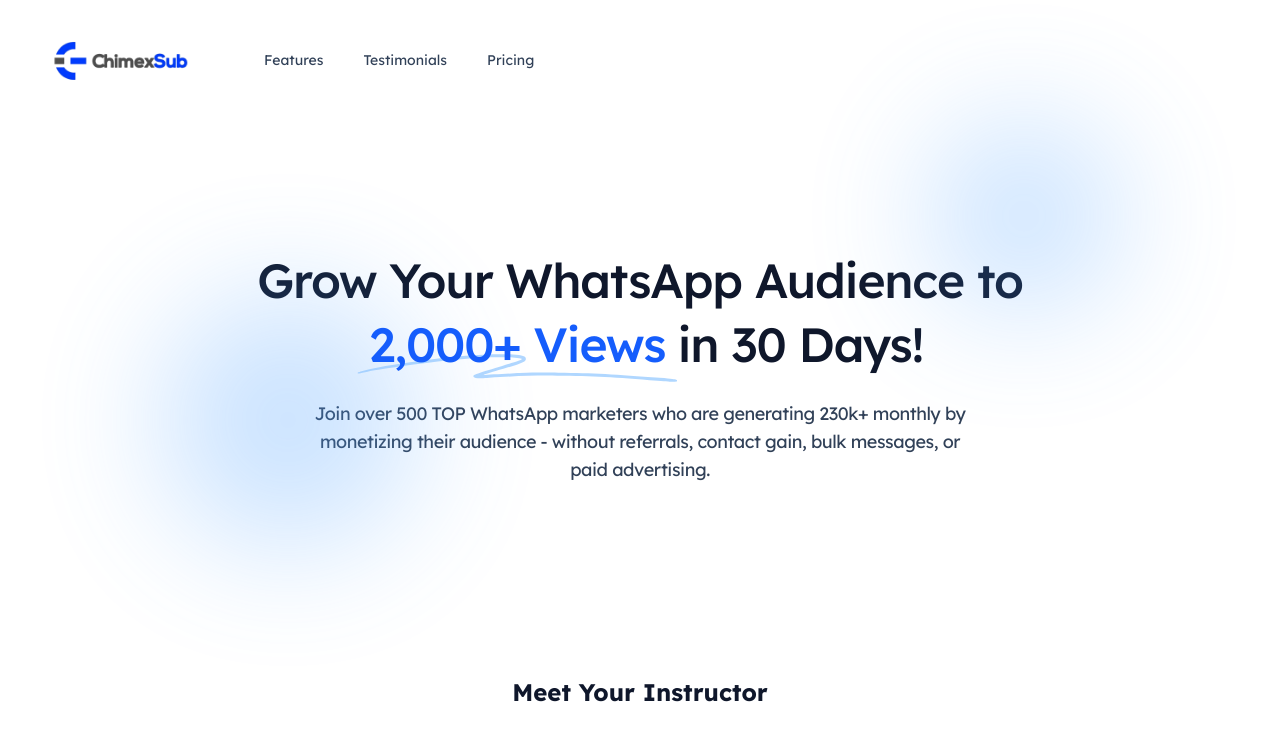
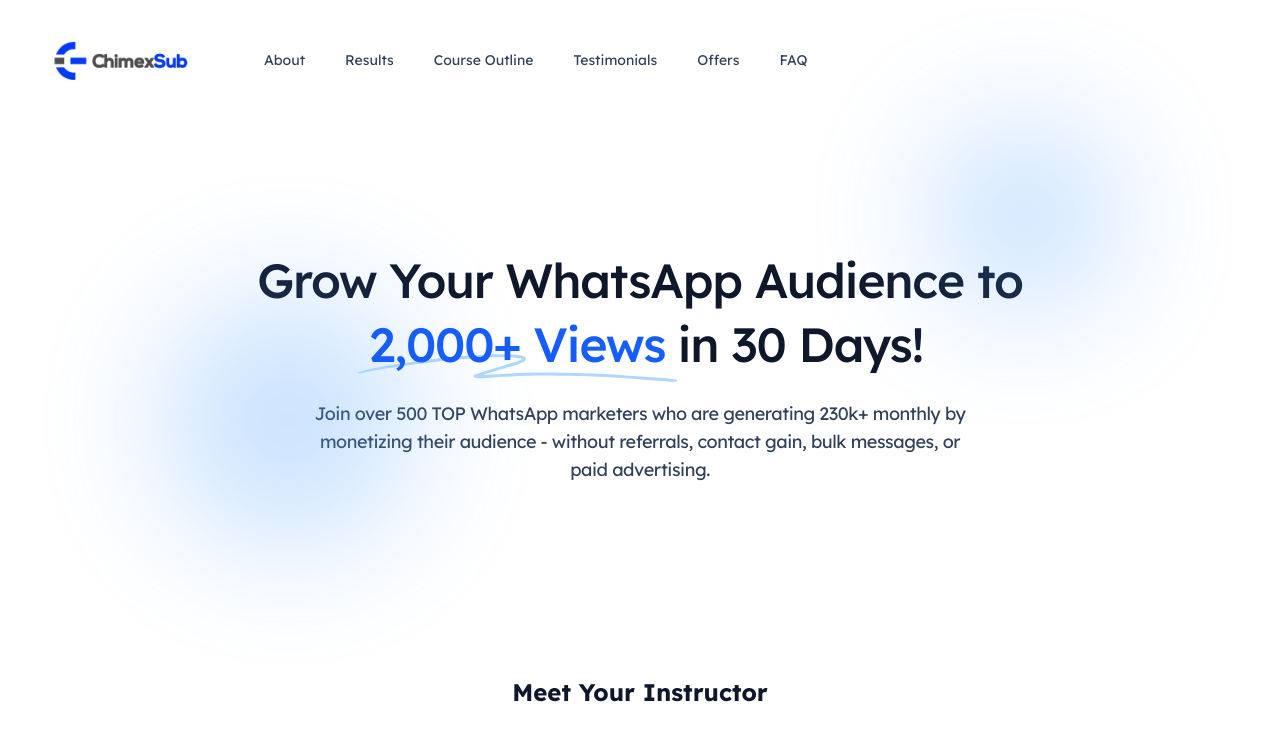
Before and after one commit to Bee-code-tech/was-accelerator, a Next.js app: page / in a window 1280 px wide. Shown: the top 738 px of the page. Built offline with nearby package versions, Linux system fonts and the light colour scheme.

Commit message:
Add ScrollToTop component and implement smooth scrolling; update layout with section IDs for navigation

```diff
--- a/app/globals.css
+++ b/app/globals.css
@@ -25,3 +25,7 @@
   font-family: var(--font-display);
 
 }
+
+html{
+  scroll-behavior: smooth;
+}
--- a/app/layout.tsx
+++ b/app/layout.tsx
@@ -5,6 +5,7 @@
 import './globals.css'
 import { Header } from '@/components/Header'
 import Footer from '@/components/Footer'
+import ScrollToTop from '@/components/ScrollToTop'
 
 export const metadata: Metadata = {
   title: {
@@ -48,6 +49,7 @@
       <body className="flex h-full flex-col">
         <Header />
         {children}
+        <ScrollToTop />
         <Footer />
       </body>
     </html>
--- a/components/AudienceAcceleratorBlueprint.tsx
+++ b/components/AudienceAcceleratorBlueprint.tsx
@@ -50,7 +50,7 @@
 
 export default function AudienceAcceleratorBlueprint() {
   return (
-    <div className="bg-white py-14 sm:py-32">
+    <div className="bg-white py-14 sm:py-32" id='outline'>
       <motion.div
         initial="hidden"
         whileInView="show"
--- a/components/BioSection.tsx
+++ b/components/BioSection.tsx
@@ -14,7 +14,7 @@
 
 const BioSection = () => {
   return (
-    <Container className="pt-20 pb-16 text-center lg:pt-32 relative">
+    <Container className="pt-20 pb-16 text-center lg:pt-32 relative" id='about'>
       <Headline title='Meet Your Instructor' />
 
       {/* Bio Section */}
--- a/components/CountdownSection.tsx
+++ b/components/CountdownSection.tsx
@@ -90,7 +90,7 @@
   const showDays = timeRemaining.days > 0;
 
   return (
-    <div className="py-10 md:py-16">
+    <div className="py-10 md:py-16" id='offers'>
       <div className="max-w-4xl mx-auto px-4 sm:px-6 lg:px-8">
         <motion.div
           initial={{ opacity: 0, y: 20 }}
--- a/components/FAQSection.tsx
+++ b/components/FAQSection.tsx
@@ -26,7 +26,7 @@
 
 export default function FAQSection() {
   return (
-    <div className="bg-white">
+    <div className="bg-white" id='faq'>
       <div className="mx-auto max-w-7xl px-6 py-12 sm:py-32 lg:px-8 lg:py-40">
         <div className="mx-auto max-w-4xl">
           <h2 className="lg:text-4xl text-2xl font-semibold tracking-tight text-gray-900 sm:text-5xl">
--- a/components/Header.tsx
+++ b/components/Header.tsx
@@ -72,11 +72,13 @@
         transition
         className="absolute inset-x-0 top-full mt-4 flex origin-top flex-col rounded-2xl bg-white p-4 text-lg tracking-tight text-slate-900 shadow-xl ring-1 ring-slate-900/5 data-closed:scale-95 data-closed:opacity-0 data-enter:duration-150 data-enter:ease-out data-leave:duration-100 data-leave:ease-in"
       >
-        <MobileNavLink href="#features">Features</MobileNavLink>
+        <MobileNavLink href="#">Home</MobileNavLink>
+        <MobileNavLink href="#about">About</MobileNavLink>
+        <MobileNavLink href="#results">Results</MobileNavLink>
+        <MobileNavLink href="#outline">Course Outline</MobileNavLink>
         <MobileNavLink href="#testimonials">Testimonials</MobileNavLink>
-        <MobileNavLink href="#pricing">Pricing</MobileNavLink>
-        <hr className="m-2 border-slate-300/40" />
-        <MobileNavLink href="/login">Sign in</MobileNavLink>
+        <MobileNavLink href="#offers">Offers</MobileNavLink>
+        <MobileNavLink href="#faq">FAQ</MobileNavLink>
       </PopoverPanel>
     </Popover>
   )
@@ -92,20 +94,19 @@
               <Logo className="h-10 w-auto" />
             </Link>
             <div className="hidden md:flex md:gap-x-6">
-              <NavLink href="#features">Features</NavLink>
-              <NavLink href="#testimonials">Testimonials</NavLink>
-              <NavLink href="#pricing">Pricing</NavLink>
+            <NavLink href="#about">About</NavLink>
+            <NavLink href="#results">Results</NavLink>
+            <NavLink href="#outline">Course Outline</NavLink>
+            <NavLink href="#testimonials">Testimonials</NavLink>
+            <NavLink href="#offers">Offers</NavLink>
+            <NavLink href="#faq">FAQ</NavLink>
             </div>
           </div>
           <div className="flex items-center gap-x-5 md:gap-x-8">
             <div className="hidden md:block">
 
             </div>
-            {/* <Button href="/register" color="blue">
-              <span>
-                Get started <span className="hidden lg:inline">today</span>
-              </span>
-            </Button> */}
+
             <div className="-mr-1 md:hidden">
               <MobileNavigation />
             </div>
--- /dev/null
+++ b/components/ScrollToTop.tsx
@@ -0,0 +1,84 @@
+"use client";
+
+import React, { useState, useEffect } from 'react';
+import { motion, AnimatePresence } from 'framer-motion';
+import { ChevronUpIcon } from '@heroicons/react/24/solid';
+
+interface ScrollToTopProps {
+  scrollThreshold?: number;
+  iconSize?: number;
+  position?: {
+    bottom: number;
+    right: number;
+  };
+  backgroundColor?: string;
+  iconColor?: string;
+}
+
+const ScrollToTop: React.FC<ScrollToTopProps> = ({
+  scrollThreshold = 300,
+  iconSize = 24,
+  position = {
+    bottom: 32,
+    right: 32
+  },
+  backgroundColor = 'bg-blue-600',
+  iconColor = 'text-white'
+}) => {
+  const [isVisible, setIsVisible] = useState(false);
+
+  // Show button when page is scrolled down
+  const toggleVisibility = () => {
+    if (window.scrollY > scrollThreshold) {
+      setIsVisible(true);
+    } else {
+      setIsVisible(false);
+    }
+  };
+
+  // Set up scroll event listener
+  useEffect(() => {
+    window.addEventListener('scroll', toggleVisibility);
+
+    // Clean up the event listener on component unmount
+    return () => {
+      window.removeEventListener('scroll', toggleVisibility);
+    };
+  }, []);
+
+  // Scroll to top smoothly
+  const scrollToTop = () => {
+    window.scrollTo({
+      top: 0,
+      behavior: 'smooth'
+    });
+  };
+
+  return (
+    <AnimatePresence>
+      {isVisible && (
+        <motion.button
+          initial={{ opacity: 0, scale: 0.8 }}
+          animate={{ opacity: 1, scale: 1 }}
+          exit={{ opacity: 0, scale: 0.8 }}
+          transition={{ duration: 0.3 }}
+          onClick={scrollToTop}
+          className={`fixed p-3 ${backgroundColor} hover:opacity-90 ${iconColor} rounded-full shadow-lg z-50 focus:outline-none focus:ring-2 focus:ring-blue-400`}
+          style={{
+            bottom: `${position.bottom}px`,
+            right: `${position.right}px`
+          }}
+          aria-label="Scroll to top"
+          whileHover={{ scale: 1.1 }}
+          whileTap={{ scale: 0.9 }}
+        >
+          <ChevronUpIcon
+            style={{ width: `${iconSize}px`, height: `${iconSize}px` }}
+          />
+        </motion.button>
+      )}
+    </AnimatePresence>
+  );
+};
+
+export default ScrollToTop;
--- a/components/TestimonialSection.tsx
+++ b/components/TestimonialSection.tsx
@@ -34,7 +34,7 @@
 export default function TestimonialSection() {
   return (
     <Container>
-          <div className="py-12 bg-white">
+          <div className="py-12 bg-white" id='testimonials'>
       {/* Section Title */}
       {/* <motion.div className="text-center mb-12">
         <h2 className="text-4xl font-semibold text-gray-900">What People Are Saying & Results</h2>
--- a/components/TestimonialsAndResults.tsx
+++ b/components/TestimonialsAndResults.tsx
@@ -45,7 +45,7 @@
 
 export default function TestimonialsAndResults() {
   return (
-    <Container>
+    <Container id='results' >
           <div className="py-12 bg-white">
       {/* Section Title */}
       {/* <motion.div className="text-center mb-12">
--- a/components/VideoProofSection.tsx
+++ b/components/VideoProofSection.tsx
@@ -77,6 +77,10 @@
                 width="100%"
                 height="auto"
                 controls
+                playsInline
+                  autoPlay
+                  muted
+                  loop
               >
                 <source src="/vid.mp4" type="video/mp4" />
                 Your browser does not support the video tag.
```
